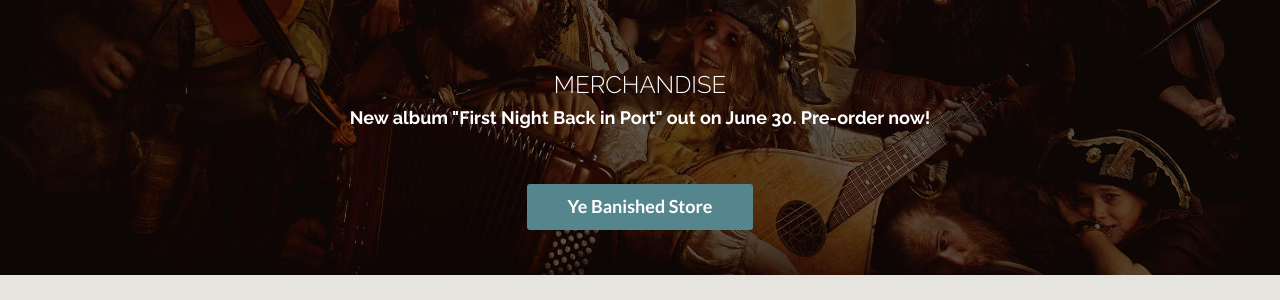
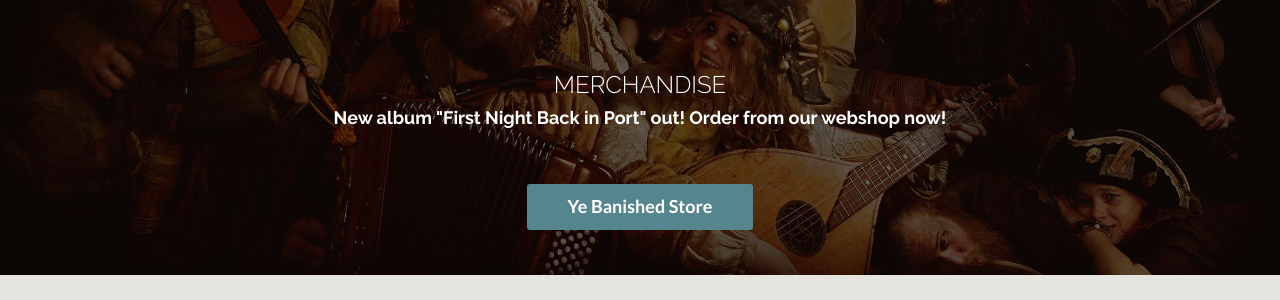
Before and after one commit to danielwerthen/yebanished, a Jekyll site: the page built from index.html, in a window 1280 px wide and 900 px high, scrolled down 1516 px. Shown: the part 153-453 px from the top of the window. Built offline with Jekyll 4.4.1, drawn with Linux system fonts in a browser that asks for light colours; a script that is not in the unit is left out.

Commit message:
Update index.html

```diff
--- a/index.html
+++ b/index.html
@@ -92,7 +92,7 @@
       <br>
       <br>
       <h3>MERCHANDISE</h3>
-      <a href="http://smarturl.it/FirstNightBackInPort"><h4><b>New album "First Night Back in Port" out on June 30. Pre-order now!</b></h4></a>
+      <a href="http://smarturl.it/FirstNightBackInPort"><h4><b>New album "First Night Back in Port" out! Order from our webshop now!</b></h4></a>
       <br>
       <br>
       <a class="btn btn-theme btn-lg" href="http://yebanishedprivateers.tictail.com">Ye Banished Store</a>
```
